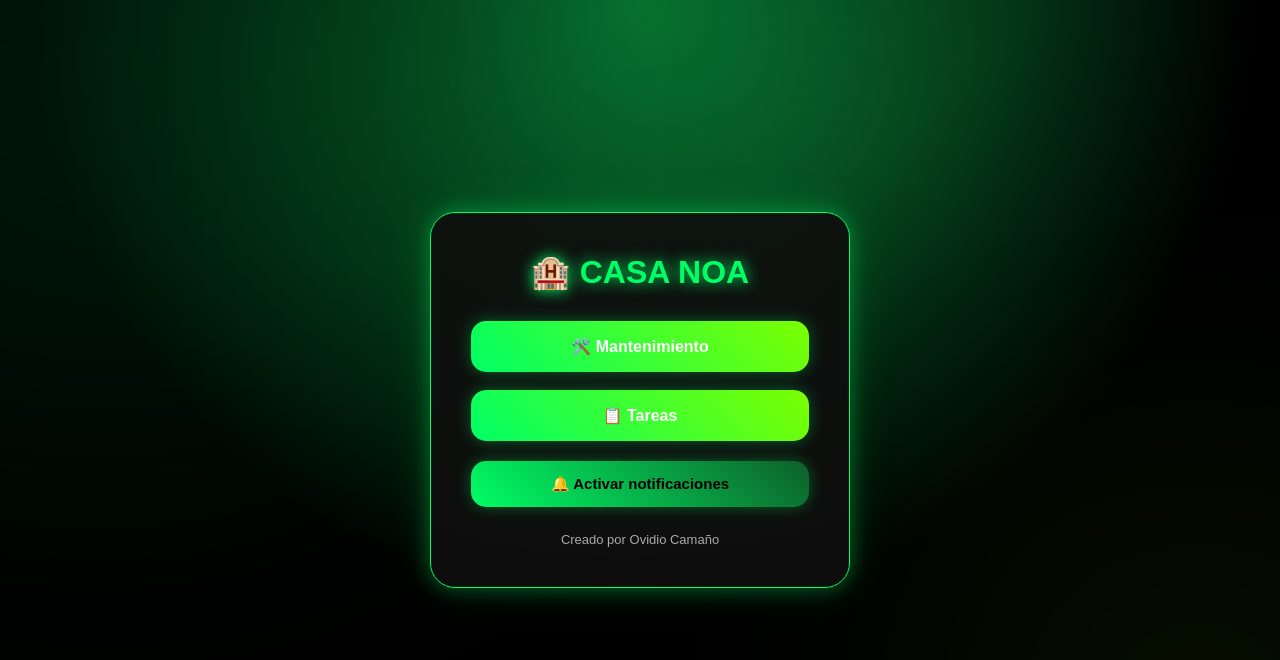
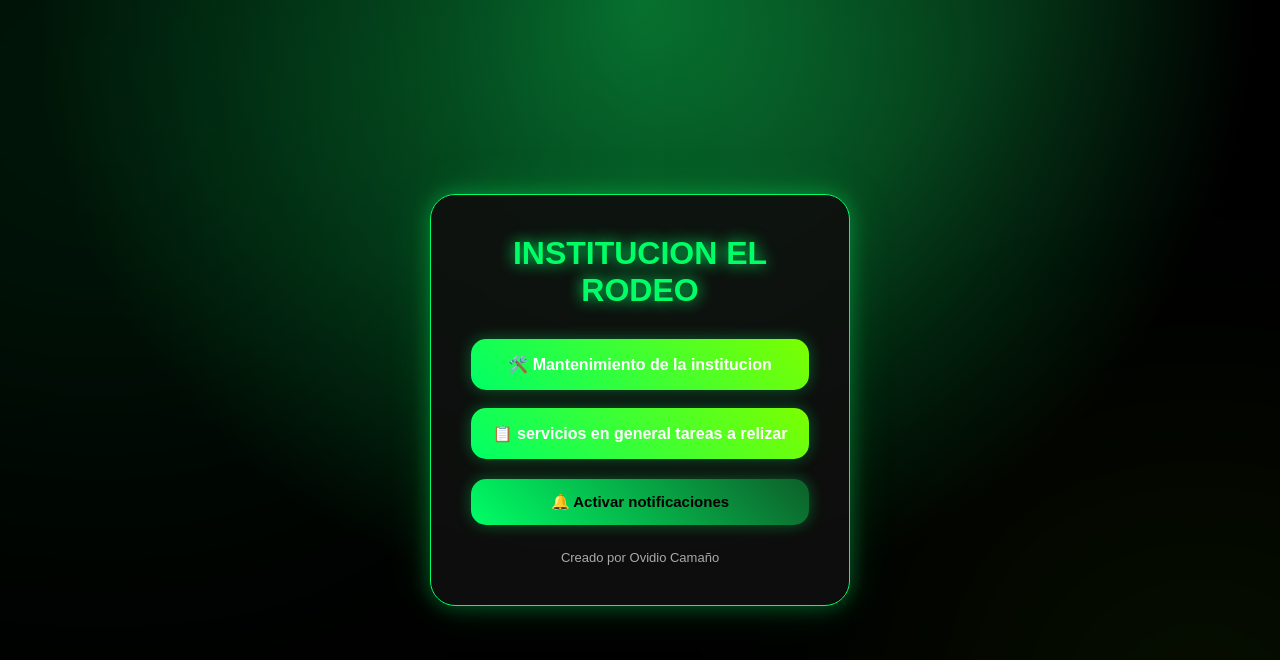
Before and after one commit to villo33/rodeo-app, a website: page public/index.html in a window 1280 px wide. Drawn offline with Linux system fonts and the light colour scheme.

Commit message:
Actualizacion del index

```diff
--- a/public/index.html
+++ b/public/index.html
@@ -198,16 +198,16 @@ button:hover{
 
 <div class="container">
 
-    <h1>🏨 CASA NOA</h1>
+    <h1>INSTITUCION EL RODEO</h1>
 
     <div class="menu">
 
         <a href="/mantenimiento.html">
-            🛠️ Mantenimiento
+            🛠️ Mantenimiento de la institucion
         </a>
 
         <a href="/tareas.html">
-            📋 Tareas
+            📋 servicios en general tareas a relizar
         </a>
 
     </div>
```
